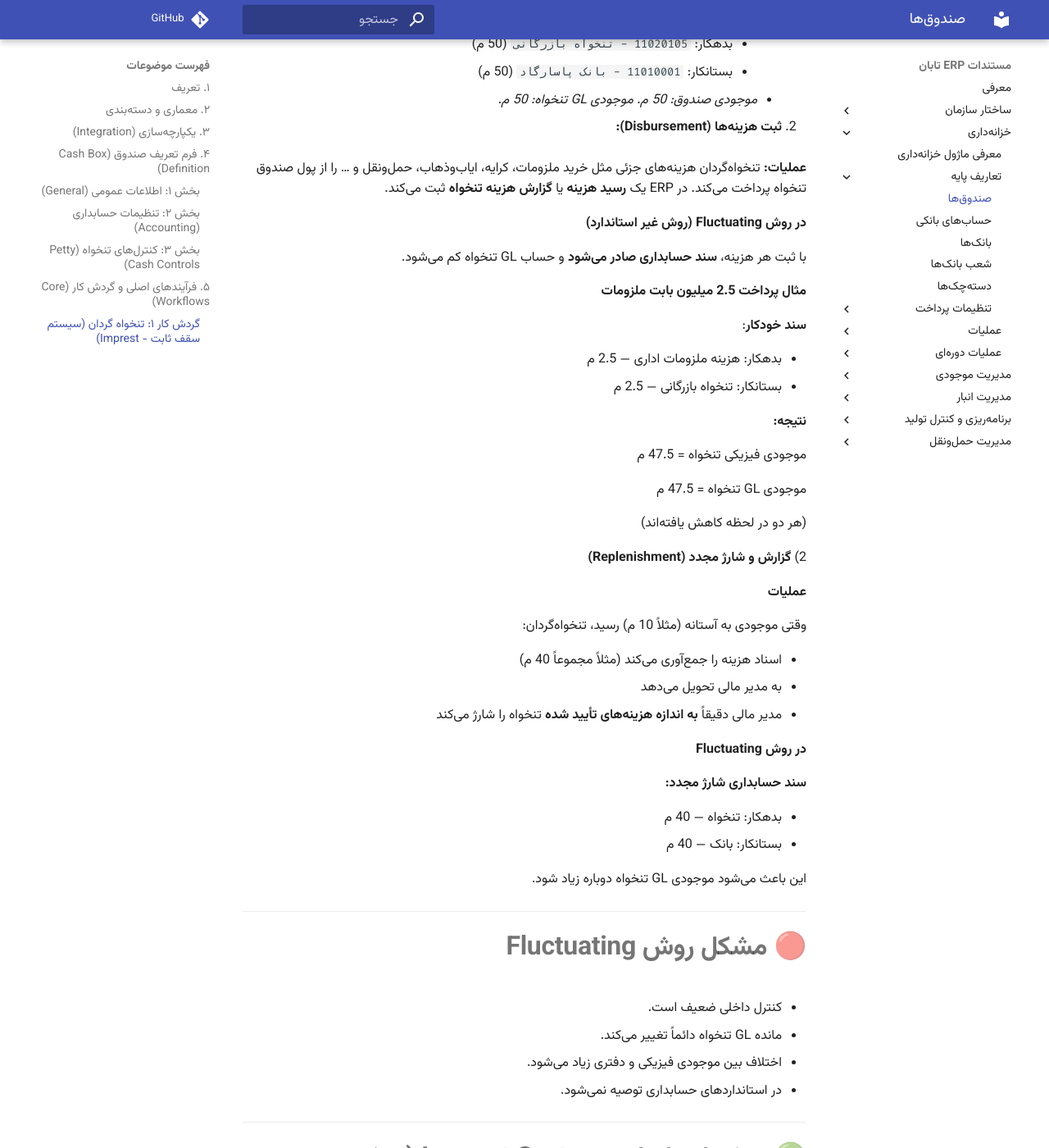
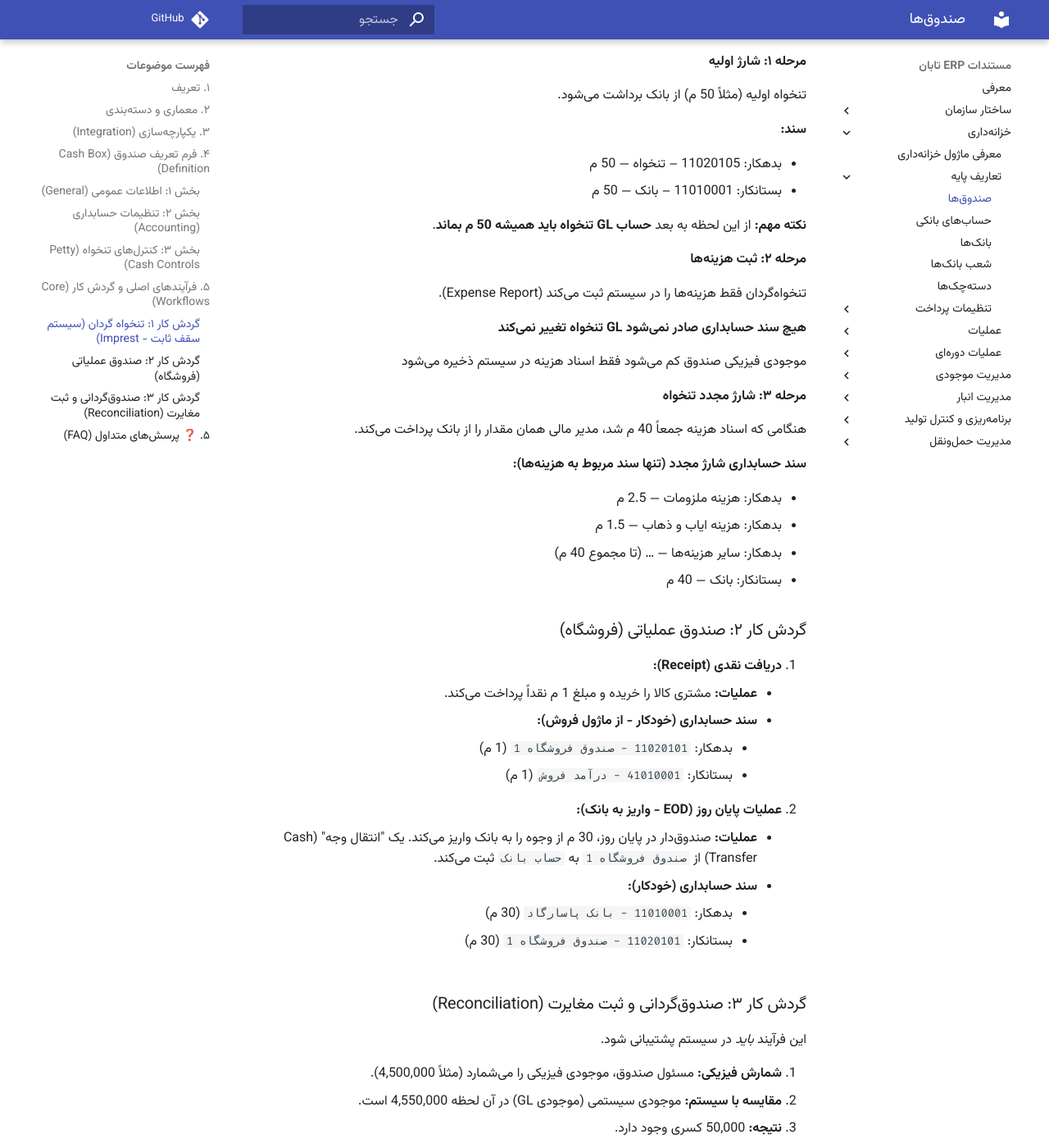
Before and after one commit to Tabansoft/taban-erp-docs, an MkDocs documentation site: the page built from docs/treasury/master-data/cash-box.md, in a window 1280 px wide and 1400 px high, scrolled down 3270 px. Shown: the whole window at 82% size. Built offline with MkDocs 1.6.1 and Material for MkDocs 9.7.7, drawn with Linux system fonts in a browser that asks for light colours; comment, search, counter and statistics services are not loaded; some of the changed text lies outside the part shown.

Commit message:
Update cashbox.

```diff
--- a/docs/treasury/master-data/cash-box.md
+++ b/docs/treasury/master-data/cash-box.md
@@ -49,11 +49,9 @@
 
 | نام فیلد | توضیح | مثال |
 | :--- | :--- | :--- |
-| **کد صندوق** | شناسه یکتا و سیستمی (پیشنهاد: Auto-Number) | `CB-1001` |
-| **عنوان صندوق** | نام کامل و توصیفی صندوق | `تنخواه گردان واحد بازرگانی` |
+| **نام صندوق (Name)** | نام کامل و توصیفی صندوق | `تنخواه گردان واحد بازرگانی` |
 | **بنگاه اقتصادی** | (اجباری) شرکتی که مالک این وجه نقد است. | `شرکت اصلی تابان` |
-| **مکان عملیاتی** | (اجباری) واحد یا محلی که صندوق در آن مستقر است. | `3500 - واحد بازرگانی` |
-| **مسئول (Custodian)** | (اجباری) کاربری که مسئولیت قانونی و سیستمی صندوق را بر عهده دارد. | `کاربر: M.Rezaei` |
+| **مکان عملیاتی** | (اختیاری) محلی که صندوق در آن مستقر است. | `3500 -کارخانه ` |
 | **وضعیت** | فعال / غیرفعال / مسدود (جهت صندوق گردانی) | `فعال` |
 
 ### بخش ۲: تنظیمات حسابداری (Accounting)
@@ -73,7 +71,6 @@
 
 | نام فیلد | توضیح | مثال |
 | :--- | :--- | :--- |
-| **نوع تنخواه** | **ثابت (Imprest):** استاندارد طلایی. سقف ثابت دارد و معادل هزینه شارژ می‌شود. <br> **متغیر (Fluctuating):** سقف مشخصی ندارد و مبالغ مختلف شارژ می‌شود. (توصیه نمی‌شود) | `ثابت (Imprest)` |
 | **سقف تنخواه (Imprest Amount)** | (اجباری) حداکثر مبلغی که این صندوق *باید* داشته باشد. | `50,000,000` |
 | **آستانه هشدار شارژ** | درصدی از سقف که در صورت رسیدن موجودی به آن، سیستم هشدار شارژ می‌دهد. | `20%` (یعنی 10 میلیون) |
 | **سقف هر هزینه (Max Expense Limit)** | حداکثر مبلغ مجاز برای *هر* سند هزینه ثبت شده از این تنخواه. | `5,000,000` |
@@ -98,58 +95,9 @@
 **عملیات:** تنخواه‌گردان هزینه‌های جزئی مثل خرید ملزومات، کرایه، ایاب‌وذهاب، حمل‌ونقل و … را از پول صندوق تنخواه پرداخت می‌کند.
 در ERP یک **رسید هزینه** یا **گزارش هزینه تنخواه** ثبت می‌کند.
 
-**در روش Fluctuating (روش غیر استاندارد)**
+**روش استاندارد: Imprest System (روش توصیه‌شده حسابداری)**
 
-با ثبت هر هزینه، **سند حسابداری صادر می‌شود** و حساب GL تنخواه کم می‌شود.
-
-**مثال پرداخت 2.5 میلیون بابت ملزومات**
-
-**سند خودکار**:
-
-* بدهکار: هزینه ملزومات اداری — 2.5 م
-* بستانکار: تنخواه بازرگانی — 2.5 م
-
-**نتیجه:**
-
-موجودی فیزیکی تنخواه = 47.5 م
-
-موجودی GL تنخواه = 47.5 م
-
-(هر دو در لحظه کاهش یافته‌اند)
-
-2) **گزارش و شارژ مجدد (Replenishment)**
-
-**عملیات**
-
-وقتی موجودی به آستانه (مثلاً 10 م) رسید، تنخواه‌گردان:
-
-* اسناد هزینه را جمع‌آوری می‌کند (مثلاً مجموعاً 40 م)
-* به مدیر مالی تحویل می‌دهد
-* مدیر مالی دقیقاً **به اندازه هزینه‌های تأیید شده** تنخواه را شارژ می‌کند
-
-**در روش Fluctuating**
-
-**سند حسابداری شارژ مجدد:**
-
-* بدهکار: تنخواه — 40 م
-* بستانکار: بانک — 40 م
-
-این باعث می‌شود موجودی GL تنخواه دوباره زیاد شود.
-
----
-
-# 🔴 **مشکل روش Fluctuating**
-
-* کنترل داخلی ضعیف است.
-* مانده GL تنخواه دائماً تغییر می‌کند.
-* اختلاف بین موجودی فیزیکی و دفتری زیاد می‌شود.
-* در استانداردهای حسابداری توصیه نمی‌شود.
-
----
-
-# 🟢 **روش استاندارد: Imprest System (روش توصیه‌شده حسابداری)**
-
-## 🔷 **مرحله ۱: شارژ اولیه**
+**مرحله ۱: شارژ اولیه**
 
 تنخواه اولیه (مثلاً 50 م) از بانک برداشت می‌شود.
 
@@ -161,31 +109,26 @@
 **نکته مهم:**
 از این لحظه به بعد **حساب GL تنخواه باید همیشه 50 م بماند**.
 
----
-
-## 🔷 **مرحله ۲: ثبت هزینه‌ها**
+**مرحله ۲: ثبت هزینه‌ها**
 
 تنخواه‌گردان فقط هزینه‌ها را در سیستم ثبت می‌کند (Expense Report).
 
-❌ **هیچ سند حسابداری صادر نمی‌شود**
-❌ **GL تنخواه تغییر نمی‌کند**
+ **هیچ سند حسابداری صادر نمی‌شود**
+ **GL تنخواه تغییر نمی‌کند**
 
-✔ موجودی فیزیکی صندوق کم می‌شود
-✔ فقط اسناد هزینه در سیستم ذخیره می‌شود
+ موجودی فیزیکی صندوق کم می‌شود
+ فقط اسناد هزینه در سیستم ذخیره می‌شود
 
----
-
-## 🔷 **مرحله ۳: شارژ مجدد تنخواه**
+**مرحله ۳: شارژ مجدد تنخواه**
 
 هنگامی که اسناد هزینه جمعاً 40 م شد، مدیر مالی همان مقدار را از بانک پرداخت می‌کند.
 
-### **سند حسابداری شارژ مجدد (تنها سند مربوط به هزینه‌ها):**
+**سند حسابداری شارژ مجدد (تنها سند مربوط به هزینه‌ها):**
 
 * بدهکار: هزینه ملزومات — 2.5 م
 * بدهکار: هزینه ایاب و ذهاب — 1.5 م
 * بدهکار: سایر هزینه‌ها — … (تا مجموع 40 م)
 * بستانکار: بانک — 40 م
-
 
 ### گردش کار ۲: صندوق عملیاتی (فروشگاه)
 
```
Also changed, not shown: other parts of docs/treasury/master-data/cash-box.md (+1 -1 lines).
